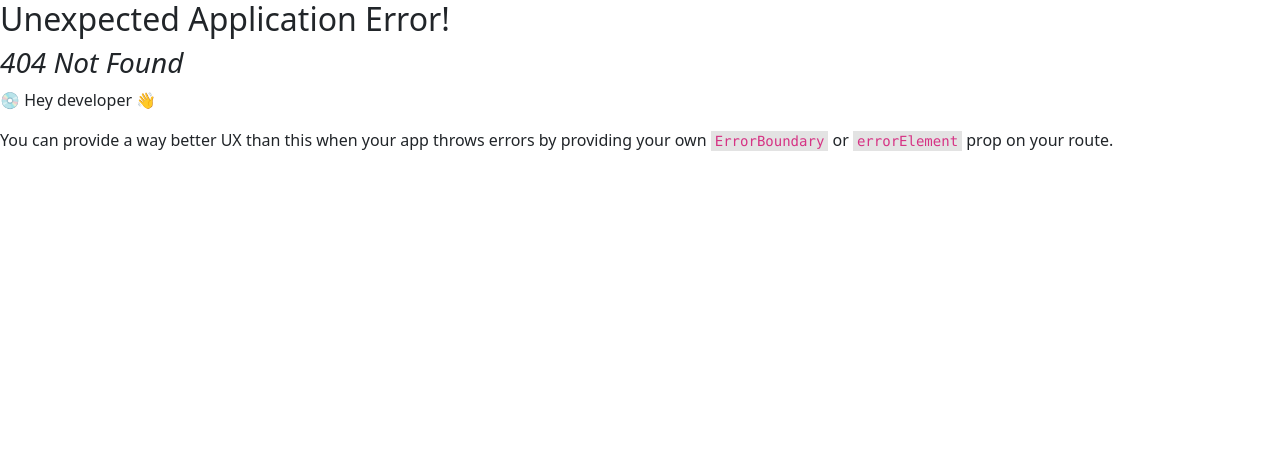
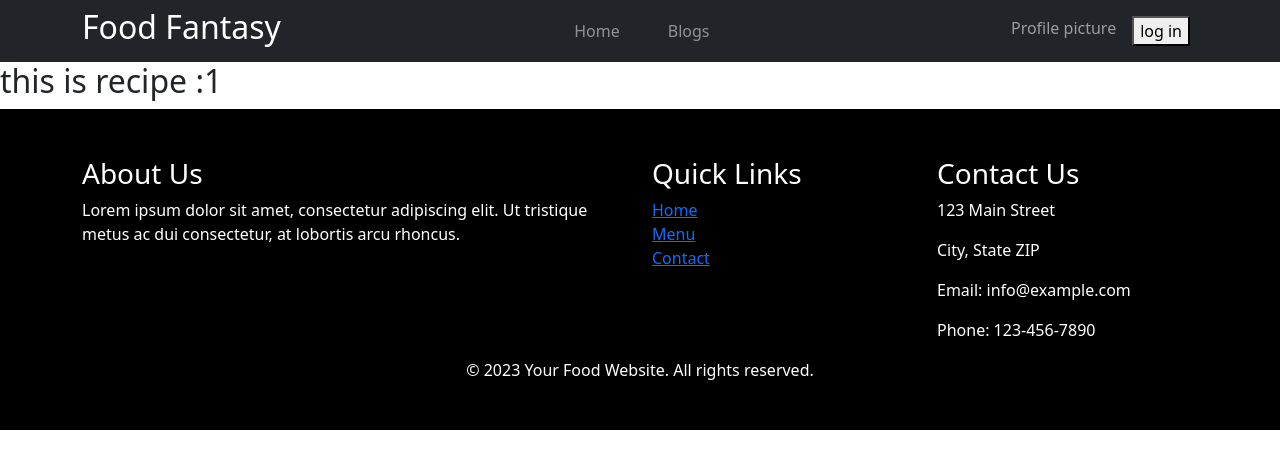
Before and after one commit to anik12136/Food-Fantasy-Client, a React (Create React App) app: page /recipe/1 in a window 1280 px wide. Before the commit this address had no page. Shown: the top 468 px of the page. Built offline with nearby package versions, Linux system fonts and the light colour scheme.

Commit message:
recipe details dinamic route set

```diff
--- a/src/layout/Main.jsx
+++ b/src/layout/Main.jsx
@@ -2,14 +2,18 @@ import Header from '../pages/shared/Header/Header';
 import Footer from '../pages/shared/Footer/Footer';
 import Banner from '../pages/Home/Home/Banner';
 import Chefs from '../pages/Home/Chefs/Chefs';
+import { Outlet } from 'react-router-dom';
 
 const Main = () => {
     return (
         <div>
             <Header></Header>
-            <Banner></Banner>
-            <Chefs></Chefs>
+            <Outlet></Outlet>
+            {/* <Banner></Banner>
+            <Chefs></Chefs> */}
+
             <Footer></Footer>
+
         </div>
     );
 };
--- a/src/pages/Home/Chefs/Chef.jsx
+++ b/src/pages/Home/Chefs/Chef.jsx
@@ -6,7 +6,7 @@ const Chef = ({ chef }) => {
     const { id, chef_name, chef_picture, recipes, likes, years_of_experience } = chef;
     return (
         <div>
-            <Card style={{ width: '18rem' }}>
+            <Card className='g-col-4' style={{ width: '18rem' }}>
                 <Card.Img variant="top" src={chef_picture} />
                 <Card.Body>
                     <Card.Title>{chef_name}</Card.Title>
@@ -14,7 +14,7 @@ const Chef = ({ chef }) => {
                     <p>Numbers of recipes : {recipes.length}</p>
                     <p>Years of experience : {years_of_experience}</p>
                     <p>likes : {likes}</p>
-                    <Link to={`/chef/${chef.id}`}><Button variant="primary">View recipe</Button></Link>
+                    <Link to={`/recipe/${chef.id}`}><Button variant="primary">View recipe</Button></Link>
                 </Card.Body>
             </Card>
         </div>
--- a/src/pages/Home/Home/Home.jsx
+++ b/src/pages/Home/Home/Home.jsx
@@ -1,9 +1,12 @@
 import React from 'react';
+import Banner from './Banner';
+import Chefs from '../Chefs/Chefs';
 
 const Home = () => {
     return (
         <div>
-
+            <Banner></Banner>
+            <Chefs></Chefs>
         </div>
     );
 };
--- /dev/null
+++ b/src/pages/Recipe/Recipe.jsx
@@ -0,0 +1,13 @@
+import React from 'react';
+import { useParams } from 'react-router-dom';
+
+const Recipe = () => {
+    const {id} = useParams();
+    return (
+        <div>
+            <h2>this is recipe :{id} </h2>
+        </div>
+    );
+};
+
+export default Recipe;
--- a/src/pages/shared/Footer/Footer.jsx
+++ b/src/pages/shared/Footer/Footer.jsx
@@ -13,8 +13,8 @@ const Footer = () => {
             <h3>Quick Links</h3>
             <ul className="list-unstyled">
               <li><a href="/">Home</a></li>
-              <li><a href="/menu">Menu</a></li>
-              <li><a href="/contact">Contact</a></li>
+              <li><a href="/">Menu</a></li>
+              <li><a href="/">Contact</a></li>
             </ul>
           </div>
           <div className="col-md-3">
--- a/src/pages/shared/Header/Header.css
+++ b/src/pages/shared/Header/Header.css
@@ -1,3 +1,3 @@
-.header{
-    color: brown;
+.nav-home{
+    text-decoration: none;
 }
--- a/src/pages/shared/Header/Header.jsx
+++ b/src/pages/shared/Header/Header.jsx
@@ -1,17 +1,20 @@
 import React from 'react';
 import { Container, Nav, Navbar } from 'react-bootstrap';
+import { Link } from 'react-router-dom';
 
 const Header = () => {
   return (
     <div>
       <Navbar collapseOnSelect expand="lg" bg="dark" variant="dark">
         <Container>
-        <Navbar.Brand href="#home">Food Fantasy</Navbar.Brand>
+          <h2 className='text-white'>Food Fantasy</h2>
           <Navbar.Toggle aria-controls="responsive-navbar-nav" />
           <Navbar.Collapse id="responsive-navbar-nav">
             <Nav className="mx-auto">
-            <Nav.Link href="#features">Home</Nav.Link>
-            <Nav.Link href="#pricing">Blogs</Nav.Link>
+              <div className='nav-home'>
+                <Link className="text-decoration-none text-white-50" to="/">Home</Link>
+                <Link className="text-decoration-none text-white-50 ms-5" to="./blogs">Blogs</Link>
+              </div>
             </Nav>
             <Nav>
               <Nav.Link href="#deets">Profile picture</Nav.Link>
```
Also changed, not shown: src/pages/Login/Login.jsx (+37 -25 lines), src/pages/Login/Registration.jsx (added, +11 -0 lines), src/routes/routes.jsx (+20 -1 lines). Lines whose indentation alone changed are shown as unchanged.
